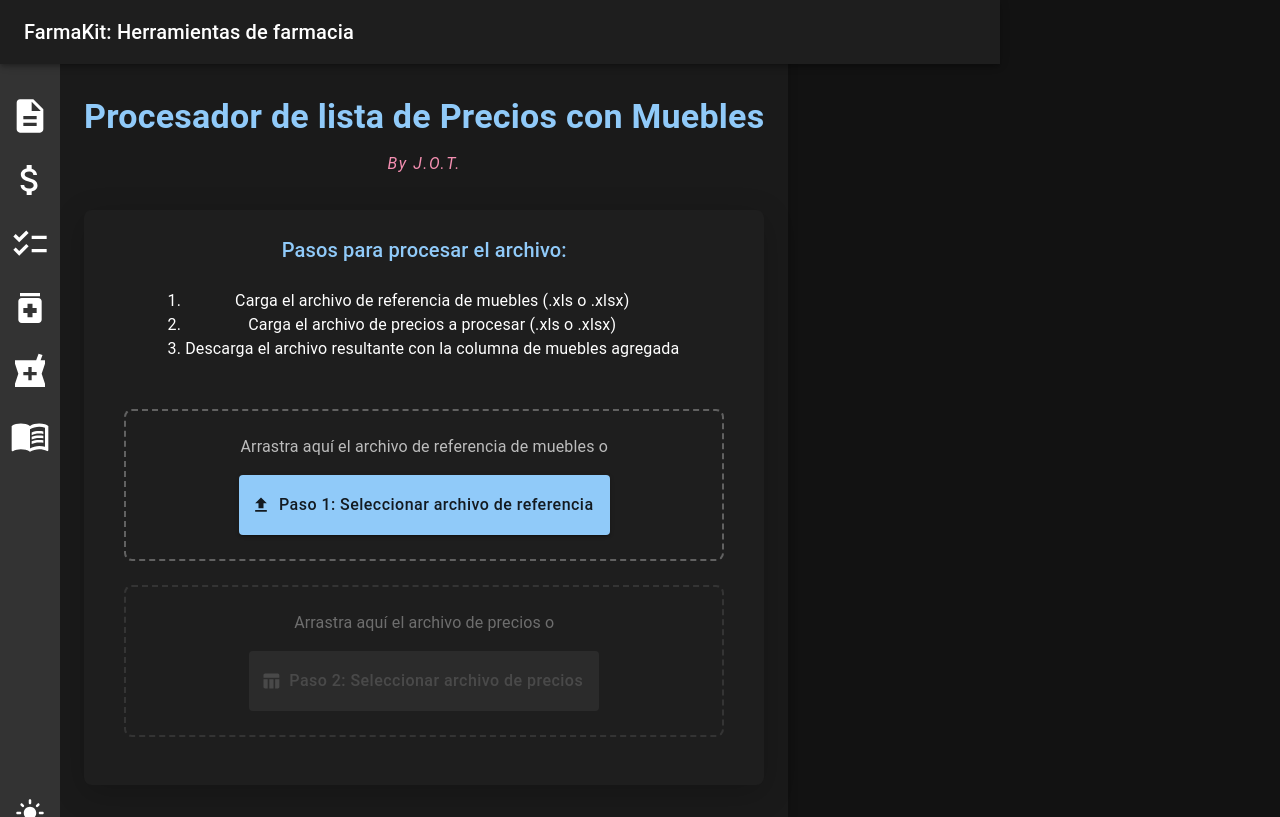
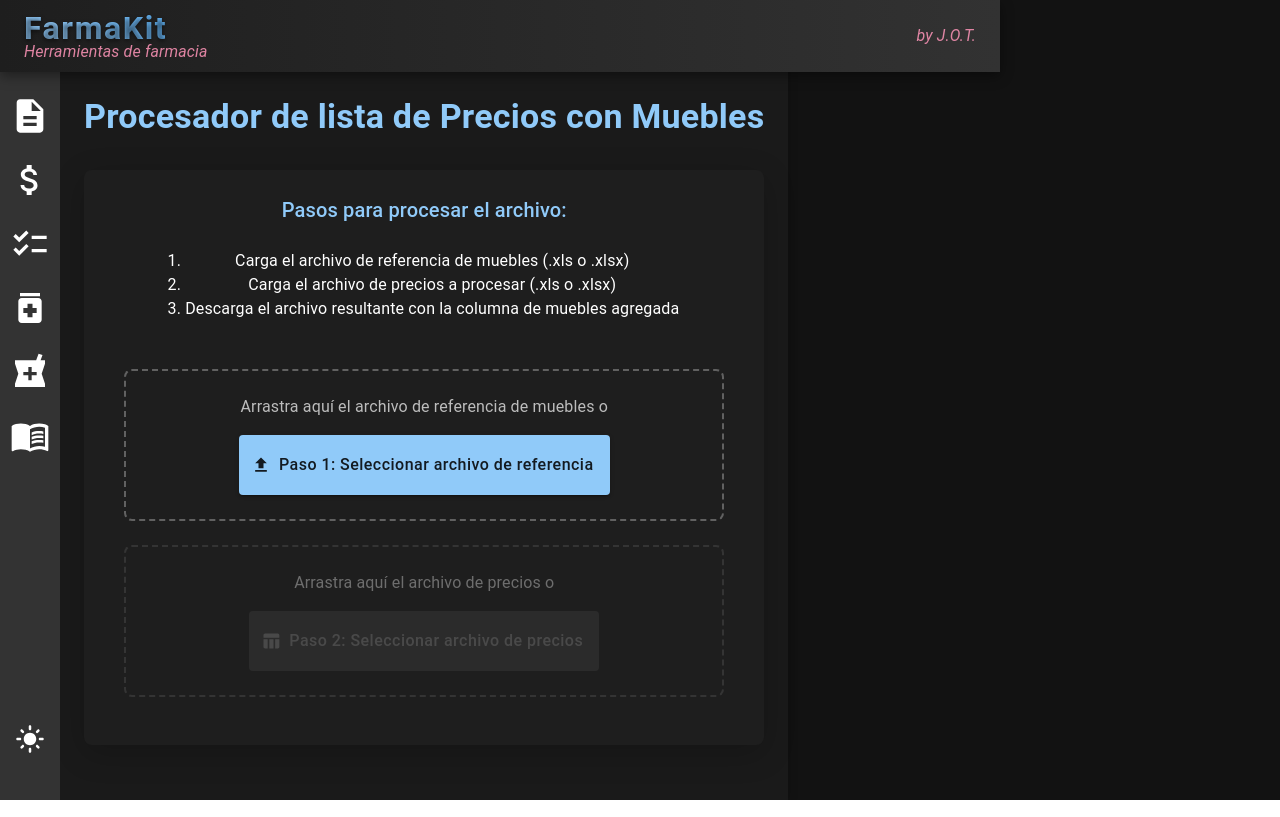
Before and after one commit to JorgeTrip/Agregar_mueble_actualizacion_precio, a React (Vite) app: page / in a window 1280 px wide. Built offline with nearby package versions, Linux system fonts and the light colour scheme.

Commit message:
Agrego estilo al título, y cambio el "by JOT" al título, en lugar de ponerlo en cada herramienta.  Mejoro la disposición de la barra lateral, para poder visualizar el botón de tema oscuro/claro.

```diff
--- a/src/App.jsx
+++ b/src/App.jsx
@@ -105,7 +105,9 @@ function App() {
         zIndex: 1
       }}>
         {/* Navbar superior fijo */}
-        <AppBar position="fixed" sx={{
+        <AppBar
+          position="fixed"
+          sx={{
             zIndex: (theme) => theme.zIndex.drawer + 1,
             width: '100%',
             maxWidth: '1000px',
@@ -115,12 +117,81 @@ function App() {
               left: 'auto',
               transform: 'none',
               right: 'auto'
-          }
-        }}>
-          <Toolbar>
-            <Typography variant="h6" noWrap component="div" sx={{ flexGrow: 1 }}>
-              FarmaKit: Herramientas de farmacia
+            },
+            background: (theme) => theme.palette.mode === 'dark'
+              ? 'linear-gradient(90deg, rgba(30,30,30,1) 0%, rgba(50,50,50,1) 100%)'
+              : 'linear-gradient(90deg, rgba(240,240,255,1) 0%, rgba(220,230,255,1) 100%)',
+            boxShadow: (theme) => theme.palette.mode === 'dark'
+              ? '0 4px 12px rgba(0,0,0,0.4)'
+              : '0 4px 12px rgba(0,0,0,0.1)'
+          }}
+        >
+          <Toolbar sx={{ height: '72px', borderRadius: '8px' }}>
+  <Box
+    sx={{
+      display: 'flex',
+      alignItems: 'center',
+      justifyContent: 'space-between', // Espacia los elementos entre ellos
+      flexGrow: 1,
+      transition: 'all 0.3s ease',
+    }}
+  >
+    <Box sx={{ display: 'flex', flexDirection: 'column', alignItems: 'flex-start' }}>
+      <Typography
+        variant="h5"
+        component="div"
+        sx={{
+          fontWeight: 'bold',
+          letterSpacing: '0.05em',
+          background: (theme) => theme.palette.mode === 'dark'
+            ? 'linear-gradient(45deg, #90caf9 30%, #64b5f6 90%)'
+            : 'linear-gradient(45deg, #1976d2 30%, #42a5f5 90%)',
+          WebkitBackgroundClip: 'text',
+          WebkitTextFillColor: 'transparent',
+          textShadow: (theme) => theme.palette.mode === 'dark'
+            ? '0px 2px 4px rgba(0,0,0,0.5)'
+            : '0px 2px 4px rgba(0,0,0,0.2)',
+          fontSize: { xs: '1.8rem', sm: '2rem' },
+          mr: 1,
+          display: 'inline-block',
+          transform: 'translateZ(0)',
+          lineHeight: 1,
+          '&:hover': {
+            transform: 'scale(1.02) translateZ(0)',
+          },
+        }}
+      >
+        FarmaKit
       </Typography>
+      <Typography
+        variant="subtitle1"
+        component="div"
+        sx={{
+          color: (theme) => theme.palette.mode === 'dark' ? '#f48fb1' : '#e91e63',
+          fontStyle: 'italic',
+          opacity: 0.9,
+          fontSize: { xs: '0.9rem', sm: '1rem' },
+          display: 'block',
+          lineHeight: 1,
+        }}
+      >
+        Herramientas de farmacia
+      </Typography>
+    </Box>
+    <Typography
+      variant="subtitle1" // Usamos la misma variante para el estilo
+      component="div"
+      sx={{
+        color: (theme) => theme.palette.mode === 'dark' ? '#f48fb1' : '#e91e63',
+        fontStyle: 'italic',
+        opacity: 0.9,
+        fontSize: { xs: '0.9rem', sm: '1rem' },
+        lineHeight: 1,
+      }}
+    >
+      by J.O.T.
+    </Typography>
+  </Box>
 </Toolbar>
         </AppBar>
         {/* Contenedor principal con estructura flexible */}
@@ -150,8 +221,7 @@ function App() {
             alignItems: 'center',
             backgroundColor: theme.palette.background.appContainer,
             flexGrow: 1,
-            // Eliminar margen superior ya que se aplicó padding-top al contenedor padre
-            marginTop: 0,
+            marginTop: 0, // Eliminar margen superior ya que se aplicó padding-top al contenedor padre
             marginLeft: { xs: 0, sm: '60px' }, // Margen izquierdo para compensar el sidebar en desktop
             paddingBottom: { xs: '60px', sm: 0 }, // Padding inferior para compensar el navbar móvil
             width: { xs: '100%', sm: 'calc(100% - 60px)' }, // Ancho ajustado para compensar el sidebar
@@ -200,7 +270,7 @@ function App() {
                   mb: 4,
                 }}
               >
-                By J.O.T.
+
               </Typography>
               <FileProcessor />
             </Box>
--- a/src/components/ArgentinaVademecum.jsx
+++ b/src/components/ArgentinaVademecum.jsx
@@ -18,7 +18,7 @@ function ArgentinaVademecum() {
         Vademecum de Argentina
       </Typography>
       <Typography variant="subtitle1" sx={{ color: '#f48fb1', fontStyle: 'italic', letterSpacing: '0.1em', textAlign: 'center', mb: 4 }}>
-        By J.O.T.
+
       </Typography>
 
       <Paper elevation={3} sx={{ p: 2, mb: 4 }}>
--- a/src/components/CashAssistant.jsx
+++ b/src/components/CashAssistant.jsx
@@ -103,7 +103,7 @@ function CashAssistant() {
         Asistente de Arqueo de Caja
       </Typography>
       <Typography variant="subtitle1" sx={{ color: '#f48fb1', fontStyle: 'italic', letterSpacing: '0.1em', textAlign: 'center', mb: 4 }}>
-        By J.O.T.
+
       </Typography>
 
       <Grid container spacing={3} sx={{ mb: 4 }}>
--- a/src/components/ClosureChecklist.jsx
+++ b/src/components/ClosureChecklist.jsx
@@ -144,7 +144,7 @@ function ClosureChecklist() {
         Checklist de Cierre
       </Typography>
       <Typography variant="subtitle1" sx={{ color: '#f48fb1', fontStyle: 'italic', letterSpacing: '0.1em', textAlign: 'center', mb: 4 }}>
-        By J.O.T.
+
       </Typography>
 
       <Grid container spacing={3}>
--- a/src/components/DosageCalculator.jsx
+++ b/src/components/DosageCalculator.jsx
@@ -223,7 +223,7 @@ function DosageCalculator() {
         Calculadora de Dosis Pediátricas
       </Typography>
       <Typography variant="subtitle1" sx={{ color: '#f48fb1', fontStyle: 'italic', letterSpacing: '0.1em', textAlign: 'center', mb: 4 }}>
-        By J.O.T.
+
       </Typography>
 
       <Grid container spacing={3}>
--- a/src/components/MedicationPrices.jsx
+++ b/src/components/MedicationPrices.jsx
@@ -18,7 +18,7 @@ function MedicationPrices() {
         Precios de Medicamentos
       </Typography>
       <Typography variant="subtitle1" sx={{ color: '#f48fb1', fontStyle: 'italic', letterSpacing: '0.1em', textAlign: 'center', mb: 4 }}>
-        By J.O.T.
+
       </Typography>
 
       <Paper elevation={3} sx={{ p: 2, mb: 4 }}>
--- a/src/components/Sidebar.jsx
+++ b/src/components/Sidebar.jsx
@@ -33,13 +33,14 @@ function Sidebar({ onSelect, toggleTheme, themeMode }) {
     <Box
       sx={{
         width: isMobile ? '100%' : '60px', // Ancho completo en móvil, angosto en desktop
-        height: isMobile ? 'auto' : '100vh',
+        height: isMobile ? 'auto' : 'calc(100vh - 64px)', // Restar la altura del navbar (64px)
+        maxHeight: isMobile ? 'auto' : 'calc(100vh - 64px)', // Limitar altura máxima
         backgroundColor: themeMode === 'dark' ? '#333' : '#f0f0f0',
         display: 'flex',
         flexDirection: isMobile ? 'row' : 'column',
         justifyContent: isMobile ? 'space-around' : 'flex-start',
         alignItems: 'center',
-        padding: isMobile ? '10px 0' : '20px 0 0 0',
+        padding: isMobile ? '10px 0' : '20px 0 10px 0', // Añadir padding inferior para dar espacio
         transition: 'all 0.3s ease',
         position: 'fixed',
         top: isMobile ? 'auto' : '64px', // En desktop debajo del navbar, en móvil no aplica
@@ -47,6 +48,16 @@ function Sidebar({ onSelect, toggleTheme, themeMode }) {
         left: 0,
         zIndex: 1000, // Mayor que el navbar superior para asegurar visibilidad
         boxShadow: isMobile ? '0px -2px 4px rgba(0,0,0,0.1)' : 'none', // Sombra en modo móvil para destacar
+        overflowY: 'auto', // Permitir scroll si hay muchos elementos
+        overflowX: 'hidden',
+        scrollbarWidth: 'thin', // Scrollbar delgado para Firefox
+        '&::-webkit-scrollbar': { // Personalizar scrollbar para Chrome
+          width: '4px',
+        },
+        '&::-webkit-scrollbar-thumb': {
+          backgroundColor: themeMode === 'dark' ? '#555' : '#bbb',
+          borderRadius: '4px',
+        }
       }}
     >
       <Tooltip title="Agregar mueble a planilla de precios" arrow placement={isMobile ? "bottom" : "right"}>
```
Lines whose indentation alone changed are shown as unchanged.
